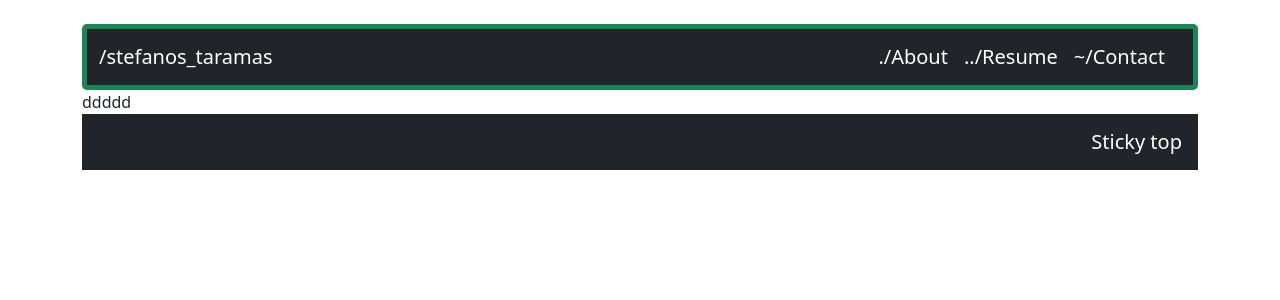
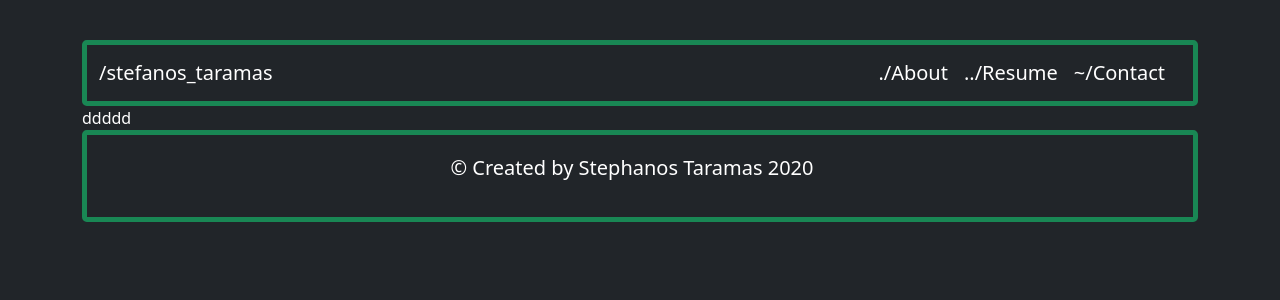
Before and after one commit to Steflie/portfolio_project_github, a Django app: page / in a window 1280 px wide. Shown: the top 300 px of the page. Run offline with Django 3.2, Linux system fonts and the light colour scheme.

Commit message:
Add backlground color and footer

```diff
--- a/home_app/templates/home_app/base.html
+++ b/home_app/templates/home_app/base.html
@@ -13,7 +13,7 @@
 
         <title>Hello, world!</title>
     </head>
-    <body>
+    <body class="p-3 mb-2 bg-dark text-white">
 
         <br>
 
@@ -38,11 +38,15 @@
 
 
         <div class="container">
-            <nav class="navbar navbar-expand-lg navbar-dark bg-dark">
-                <div class="container-fluid"></div>
-                    <a class="navbar-brand">Sticky top</a>
-                </div>
-            </nav>
+            <footer class="text-muted">
+                <nav class="navbar navbar-expand-lg navbar-dark bg-dark border border-5 border-success rounded-3">
+                    <div class="container-fluid">
+                        <div class="navbar-brand mx-auto">
+                            <p class="navbar-brand">© Created by Stephanos Taramas {% now "Y" %}</p>
+                        </div>
+                    </div>
+                </nav>
+            </footer>
         </div>
 
         <!-- Option 1: Bootstrap Bundle with Popper -->
```
